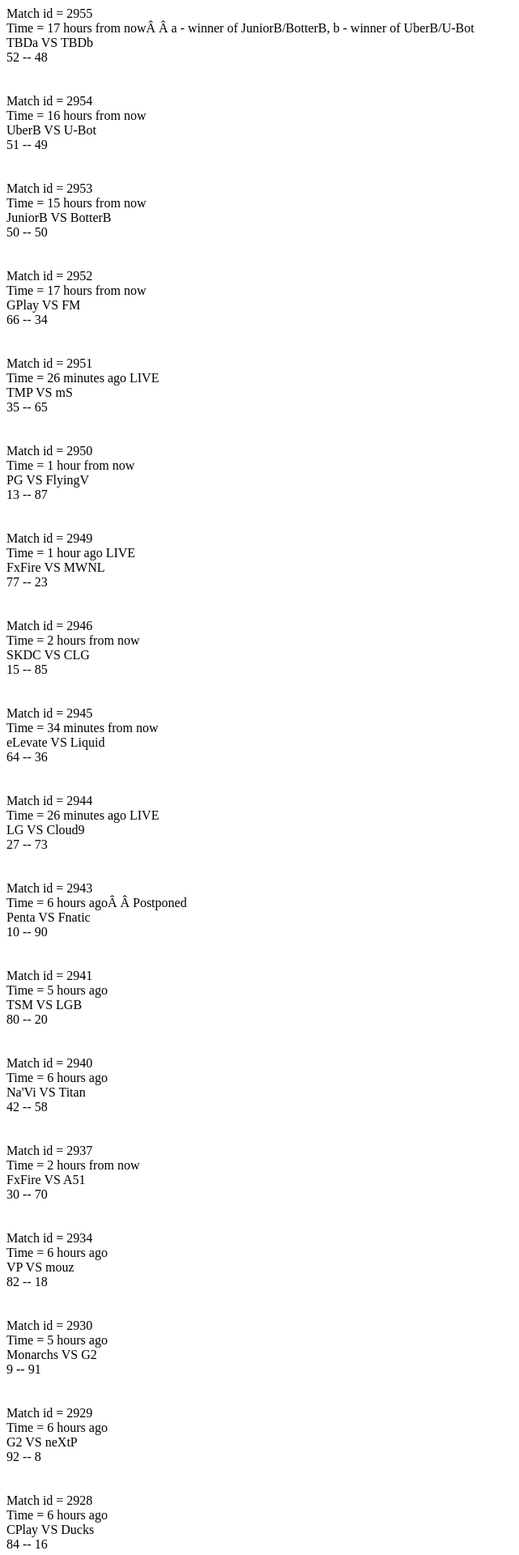
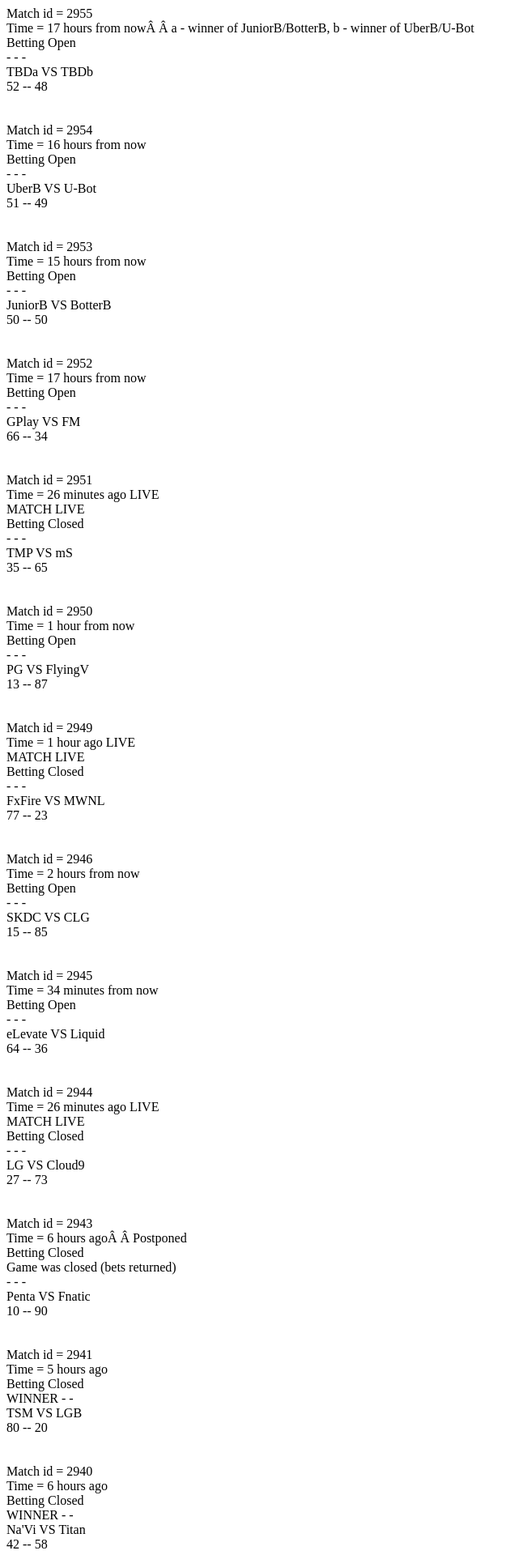
Before and after one commit to ECCSGL/comfy-beta, a Django app: a page that uses eccsgl/comfy/templates/one_match.html in a window 1280 px wide. Shown: the top 1920 px of the page at 81% size, without its empty margins (0-641 px from the left). Run offline with Django 3.2, Linux system fonts and the light colour scheme; data comes from the database, SQL or seed files in the repository.

Commit message:
More more parannder work

```diff
--- a/eccsgl/comfy/templates/one_match.html
+++ b/eccsgl/comfy/templates/one_match.html
@@ -1,7 +1,11 @@
 <div class="match">
     Match id = {{match_dict.match_id}} <br/>
     Time = {{match_dict.time}} <br/>
+    {% if match_dict.state == 2 %} MATCH LIVE <br/> {% endif %}
+    Betting {% if match_dict.state == 1%} Open {% else %} Closed {% endif %} <br/>
+    {% if match_dict.winner == 3 %} Game was closed (bets returned) <br/> {% endif %}
     <div class="team_details">
+    {% if match_dict.winner == 1 %} WINNER {% else %} - {% endif %}		-		{% if match_dict.winner == 2 %} WINNER {% else %} - {% endif %} <br/>
     {{match_dict.team_1_name}}       VS         {{match_dict.team_2_name}} <br/>
     {{match_dict.team_1_odds}}       --         {{match_dict.team_2_odds}} <br/>
     </div>
--- a/eccsgl/comfy/views.py
+++ b/eccsgl/comfy/views.py
@@ -16,9 +16,12 @@
                     "team_1_odds" : m.odds_1,
                     "team_2_odds" : m.odds_2,
                     "time" : m.time,
+		    "state" : m.state,
+		    "last_updated" : m.last_updated,
+		    "winner" : m.winner,
                     }
         match_list.append(m_detail)
 
-    #print(match_list)
+    print(match_list)
 
     return render_to_response("all_match_data.html",{"match_list" : match_list})
```
